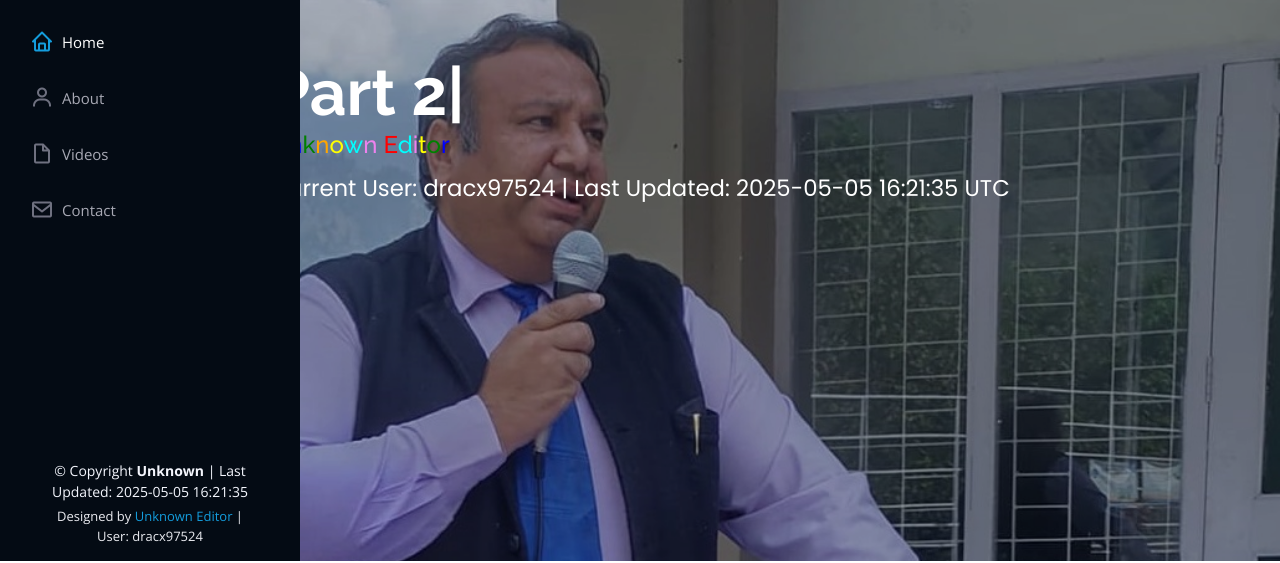
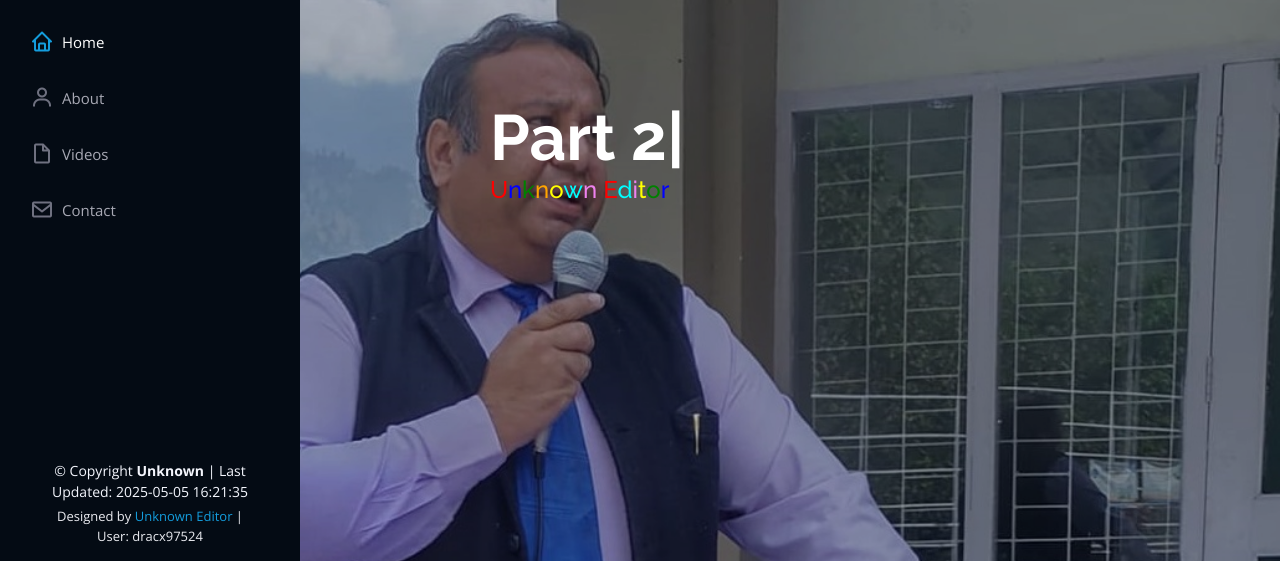
Before and after one commit to dracx97524/unknownedits.github.io, a plain HTML site: page index.html in a window 1280 px wide. Shown: the part 239-802 px from the top of the page. Drawn offline with nearby package versions, Linux system fonts and the light colour scheme.

Commit message:
Update index.html

```diff
--- a/index.html
+++ b/index.html
@@ -75,7 +75,7 @@
     <div class="hero-container" data-aos="fade-in">
       <h1><span class="typed" data-typed-items="Latest Notification, Part 2 is Finally Arrived...."></span></h1>
       <h4><font color="red">U</font><font color="blue">n</font><font color="green">k</font><font color="orange">n</font><font color="yellow">o</font><font color="aqua">w</font><font color="violet">n</font> <font color="red">E</font><font color="aqua">d</font><font color="violet">i</font><font color="yellow">t</font><font color="green">o</font><font color="blue">r</font></h4>
-      <p><small>Current User: dracx97524 | Last Updated: 2025-05-05 16:21:35 UTC</small></p>
+
     </div>
   </section><!-- End Hero -->
 
```
